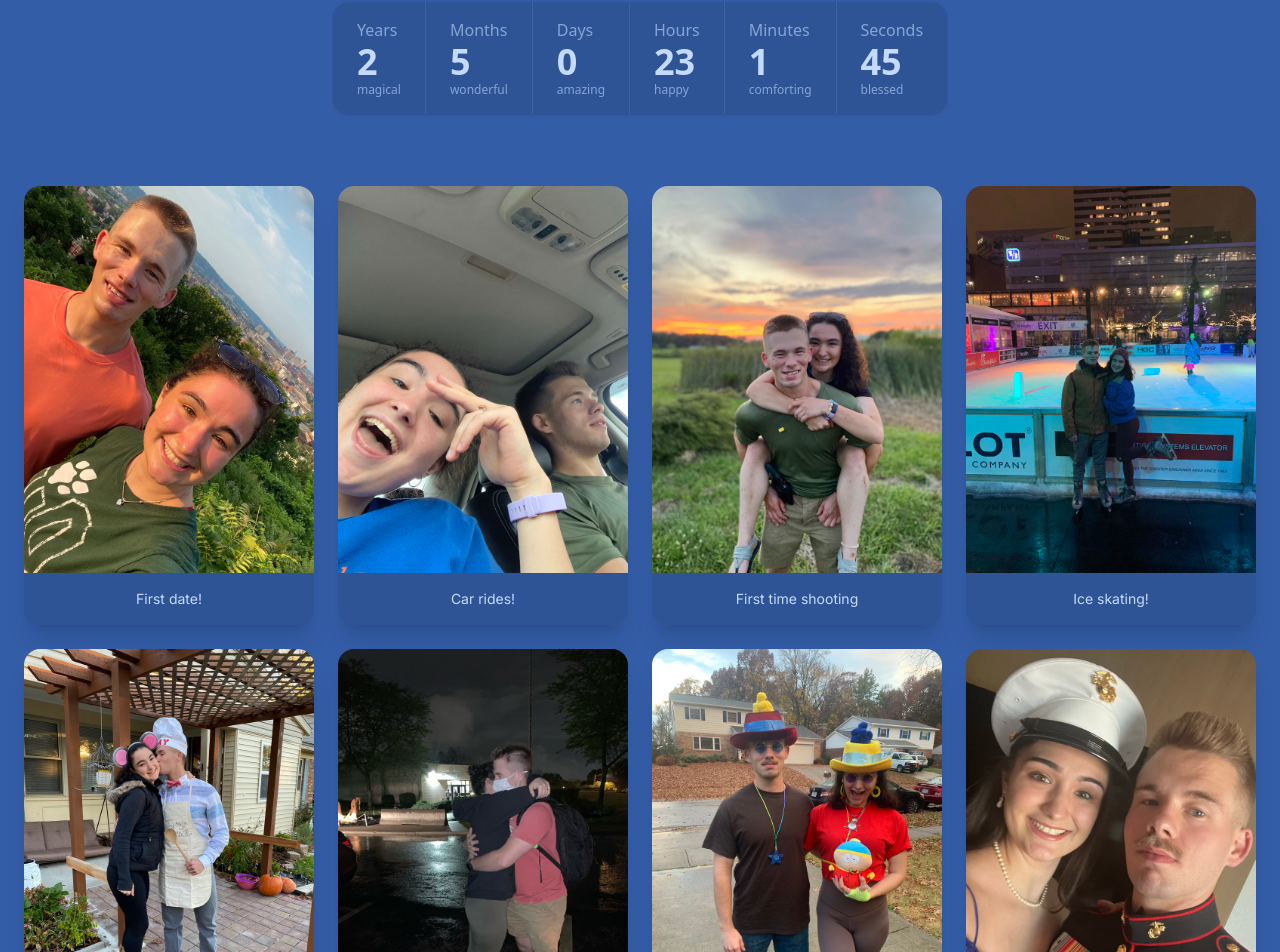
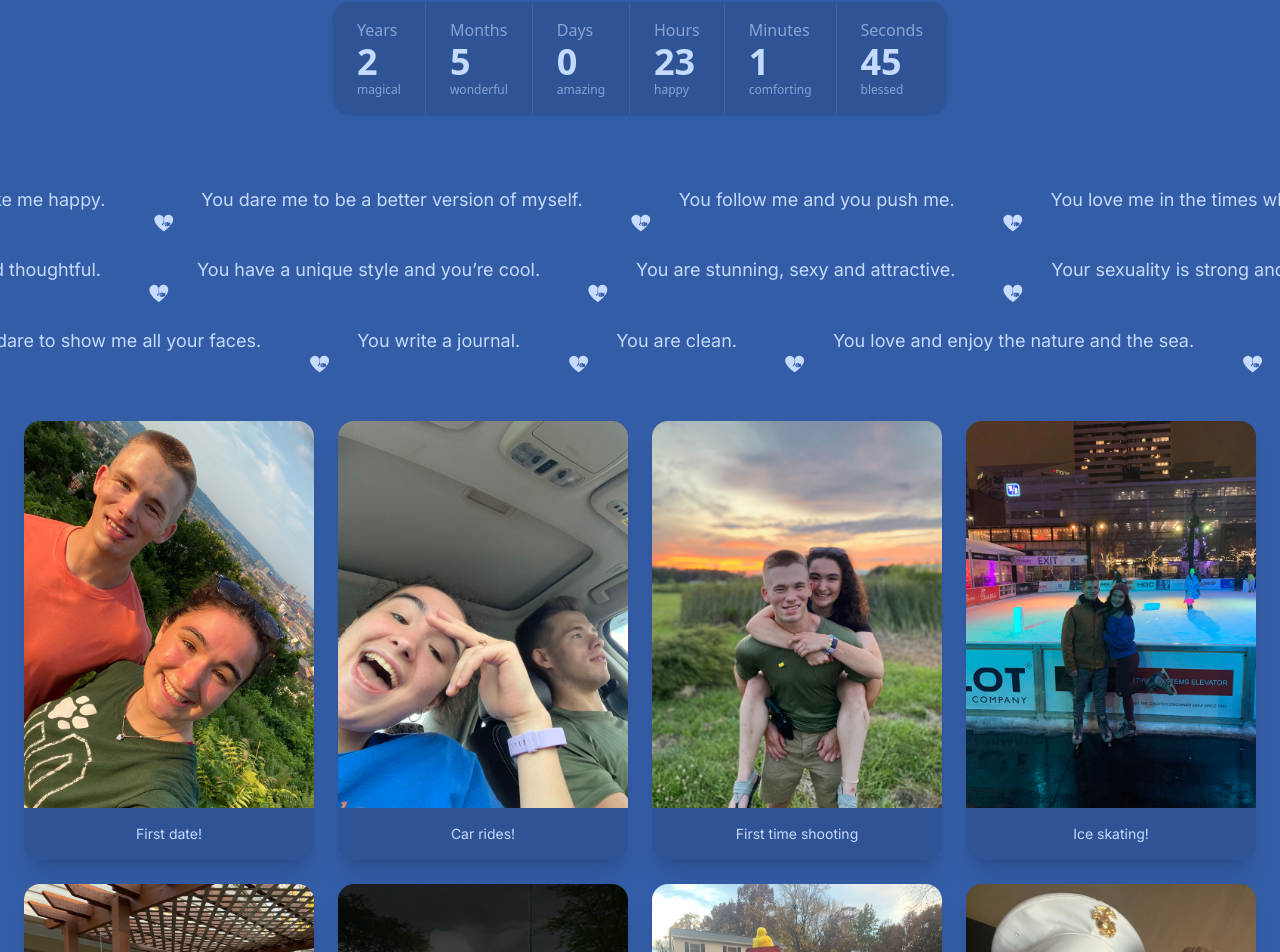
Before and after one commit to raymondkneipp/ana-srev, a Next.js app: page / in a window 1280 px wide. Shown: the part 990-1942 px from the top of the page. Built offline with nearby package versions, Linux system fonts and the light colour scheme.

Commit message:
love marquee

```diff
--- /dev/null
+++ b/src/components/Love.tsx
@@ -0,0 +1,44 @@
+import { LOVE } from "@constants";
+import Image from "next/image";
+import Marquee from "react-fast-marquee";
+
+interface Props {
+  children: string;
+}
+
+const LoveItem: React.FC<Props> = ({ children }) => {
+  return (
+    <>
+      <p className="px-12 font-body text-lg">{children}</p>
+      <Image src="/icon.svg" width={20} height={20} alt="Heart" />
+    </>
+  );
+};
+
+export const Love: React.FC = () => {
+  const len = LOVE.length;
+
+  const chunkOne = LOVE.slice(0, len / 3);
+  const chunkTwo = LOVE.slice(len / 3, (len / 3) * 2);
+  const chunkThree = LOVE.slice((len / 3) * 2, len);
+
+  return (
+    <div className="flex flex-col gap-6">
+      <Marquee gradient={false} speed={20}>
+        {chunkOne.map((item) => (
+          <LoveItem>{item}</LoveItem>
+        ))}
+      </Marquee>
+      <Marquee gradient={false} speed={25} direction="right">
+        {chunkTwo.map((item) => (
+          <LoveItem>{item}</LoveItem>
+        ))}
+      </Marquee>
+      <Marquee gradient={false} speed={15}>
+        {chunkThree.map((item) => (
+          <LoveItem>{item}</LoveItem>
+        ))}
+      </Marquee>
+    </div>
+  );
+};
--- a/src/components/index.ts
+++ b/src/components/index.ts
@@ -5,3 +5,4 @@ export * from "./Hero";
 export * from "./Duration";
 export * from "./GetAffirmation";
 export * from "./Gallery";
+export * from "./Love";
--- a/src/constants/index.ts
+++ b/src/constants/index.ts
@@ -1,2 +1,3 @@
 export * from "./affirmations";
 export * from "./gallery";
+export * from "./love";
--- /dev/null
+++ b/src/constants/love.ts
@@ -0,0 +1,94 @@
+export const LOVE: string[] = [
+  "You make me happy.",
+  "You dare me to be a better version of myself.",
+  "You follow me and you push me.",
+  "You love me in the times when I’m not capable to love myself.",
+  "You forgive me quickly.",
+  "You understand me. And when you don’t, you do everything and you go all in to get clarity about the things you don’t understand.",
+  "You respect my boundaries. And you dare to cross them when you are sure you know better.",
+  "You accept my sadness and my anger and you live in harmony with them.",
+  "You see and you love the next best version of me.",
+  "You open yourself up for me.",
+  "You are truthful and vulnerable with me.",
+  "You are doing everything to become a better woman for yourself and for us.",
+  "You are courageous.",
+  "You go to therapy.",
+  "You take care of your body.",
+  "You nourish your relationship with your family.",
+  "You have the most wonderful eyes.",
+  "You have a gentle, innocent smile that always comforts me.",
+  "You are sad and you share your sadness with me.",
+  "You have the smoothest skin. I could spend hours just watching and caressing it.",
+  "You have beautiful soft hands.",
+  "Your have a beautiful woman’s butt for therapeutic squeezing.",
+  "Your energy is clean and bright.",
+  "You have a gentle and calming voice that soothes me when I’m upset.",
+  "The stories you’re writing inspire me.",
+  "You are the only person who makes me laugh more then I can make myself laugh.",
+  "You amuse me, make me laugh and inspire me by reading me your stories out loud.",
+  "You know so much about everything and I love it when you tell me about history and all the other things I know little about.",
+  "You know how to calm me down when I’m sad.",
+  "You share your power with me when I’m weak.",
+  "You have a unique style and you’re cool.",
+  "You are stunning, sexy and attractive.",
+  "Your sexuality is strong and you share it with me.",
+  "You are smart and a fast learner.",
+  "You managed to gain more of my thrust then anyone before.",
+  "You are the first person I gave my financial dependence to.",
+  "You teach me how to love unconditionally.",
+  "You let me be myself and you encourage me to find more of myself.",
+  "You invest in yourself.",
+  "You trust my intuition.",
+  "You made the first move.",
+  "You care for me and you look after me.",
+  "You love and you care about our fur babies.",
+  "You respect my friends and you make an effort together with me to nourish that relationships.",
+  "When I’m stuck, you help me find a solution.",
+  "You always drop me off and pick me up when I travel alone.",
+  "You give your best to make it easy for me when life gets tough.",
+  "You care to know how I feel in every moment.",
+  "You are reliable.",
+  "You bravely listen and accept my complaints.",
+  "You care about my relationship with my parents.",
+  "You care about my success and my happiness.",
+  "You care about my body, you love it and you accept it.",
+  "You have a strong faith.",
+  "You let me give you a massage and you dedicate yourself to give me a massage.",
+  "You chose me and you continue to choose me.",
+  "You kiss me soft and tender, always and everywhere.",
+  "You remind me to drink water.",
+  "You encourage me to write.",
+  "You know how to force me to the edge of fear.",
+  "You are gentle and thoughtful.",
+  "You dare to show me all your faces.",
+  "You write a journal.",
+  "You are clean.",
+  "You love and enjoy the nature and the sea.",
+  "You are ready to do any house choir I ask you to.",
+  "You wash the dishes more often then I do.",
+  "You are ready to take risk and make life changing decisions for me.",
+  "You threw away most of your chlothes I hated.",
+  "You are ready to build our big bright future with me.",
+  "You are ready to do anything to heal my pain.",
+  "You share with me all that you have.",
+  "I’m not afraid to fall, ’cause I know you are there to catch me.",
+  "You care about your male friends and you are actively working on those relationships.",
+  "People love you and everyone enjoys your company.",
+  "You know how to feed us when I’m not capable to do that.",
+  "You are strongly connected to your roots and your parent’s home towns.",
+  "You tought me to understand and enjoy nature on a deeper level.",
+  "You are able to live any life style life brings us.",
+  "You are tearing down my walls gentle and patient.",
+  "You don’t hesitate to hush me down and lead us when it’s necessary.",
+  "You listened to your heart when we started our journey and you did all the right moves.",
+  "When you kissed me for the first time, it was at the right moment at the right place. It will always be one of my favorite memories.",
+  "You care about my opinion and we make all the important decisions together.",
+  "You call me all the sweet nicknames and you kiss me when you leave and come back home.",
+  "You hug me and hold me before we fall asleep.",
+  "You are wonderful for at least 100 more reasons.",
+  "I love you for at least 100 more reasons.",
+  "I love how you are so witty",
+  "You inspire me how you are healing your inner child",
+  "You have fun child like energy",
+  "You appreciate my gifts no matter how big or small.",
+];
--- a/src/pages/index.tsx
+++ b/src/pages/index.tsx
@@ -1,10 +1,11 @@
-import { Container, Hero, Duration, Gallery } from "@components";
+import { Hero, Duration, Gallery, Love } from "@components";
 
 export default function Home() {
   return (
     <>
       <Hero />
       <Duration />
+      <Love />
       <Gallery />
     </>
   );
```
Also changed, not shown: public/icon.svg.
